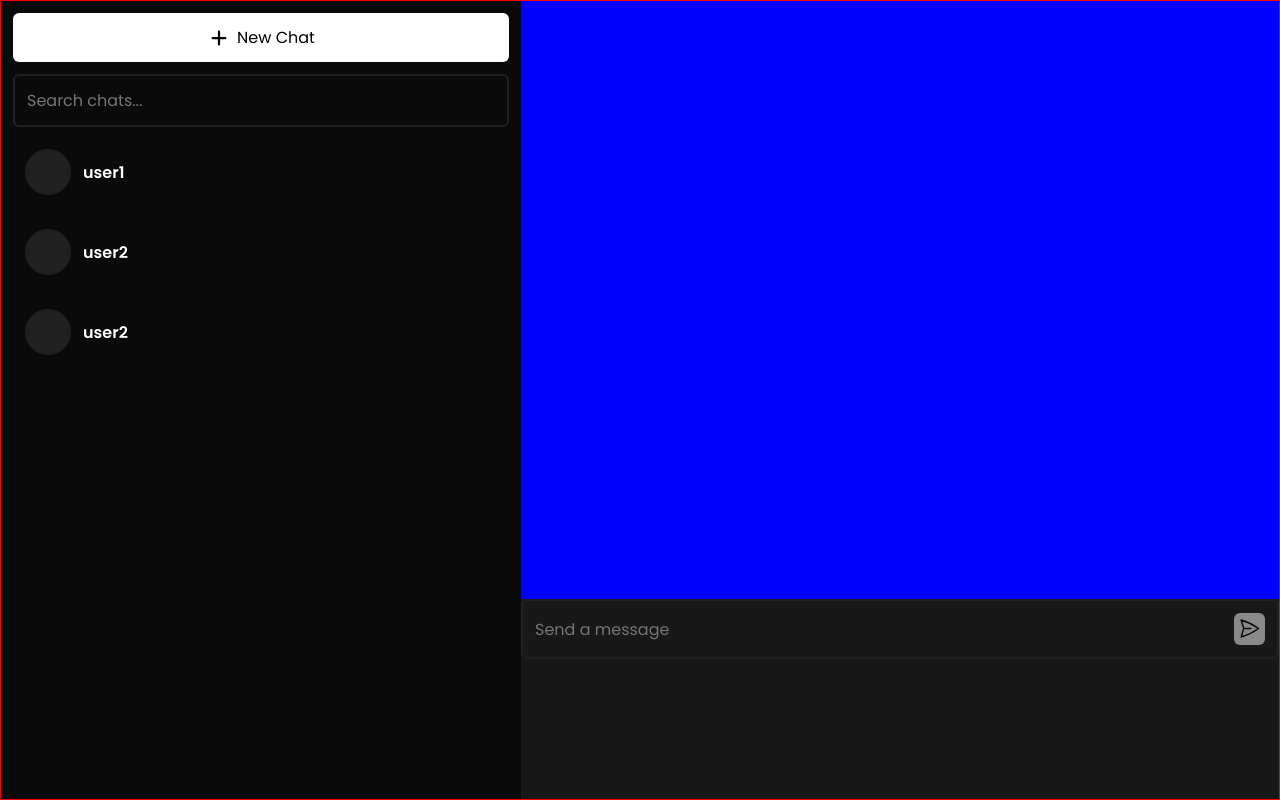
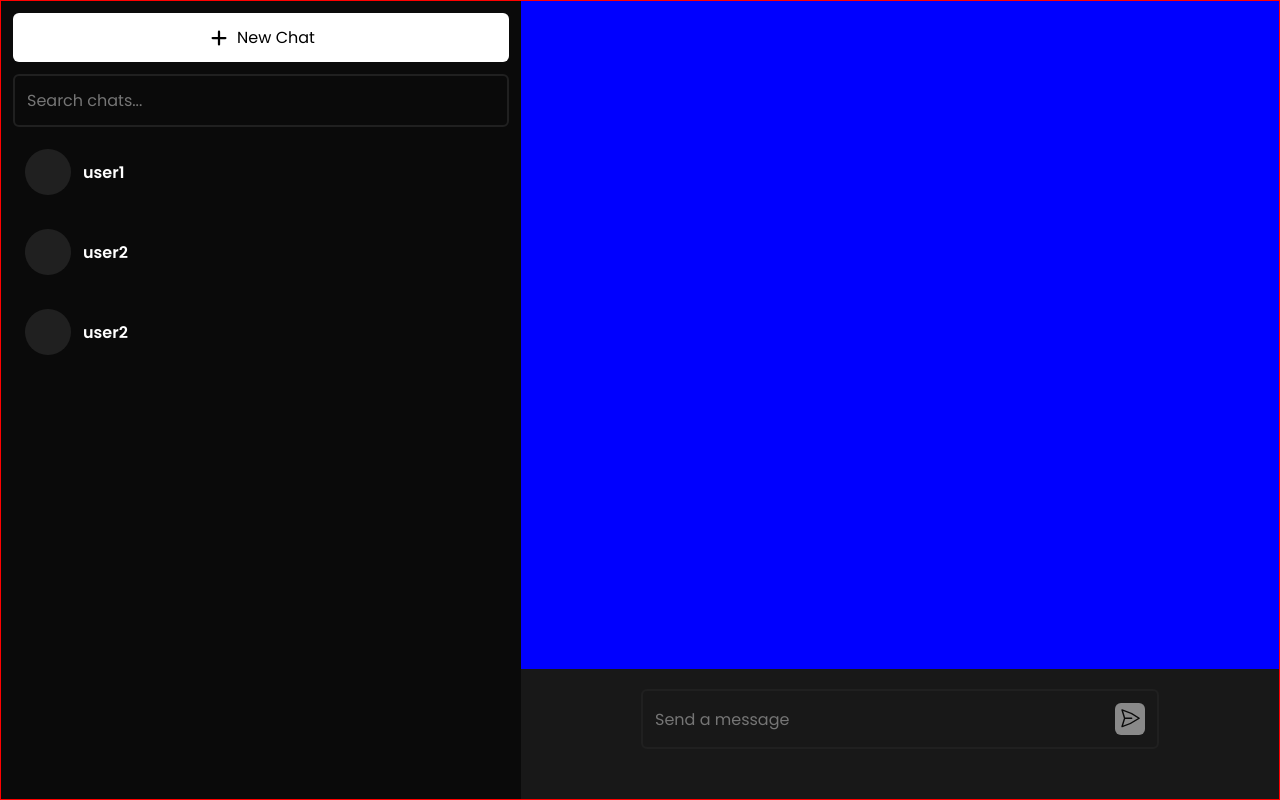
Before and after one commit to mikaelstl/pw2_exercise2_front, a React (Vite) app: page / in a window 1280 px wide. Built offline with nearby package versions, Linux system fonts and the light colour scheme.

Commit message:
feat: adjusting MessageField on screen

```diff
--- a/src/App.tsx
+++ b/src/App.tsx
@@ -18,7 +18,7 @@ const chats: ChatInfo[] = [
 const Content = styled.div`
   display: grid;
   grid-template-columns: auto 1fr;
-  grid-template-rows: 1fr 200px;
+  grid-template-rows: 1fr auto;
 
   height: 100vh;
 
--- a/src/components/MessageField/index.tsx
+++ b/src/components/MessageField/index.tsx
@@ -1,14 +1,16 @@
 import { PaperAirplaneIcon } from "@heroicons/react/24/outline";
 import { BorderedContainer } from "../base/BorderedContainer";
 import { TextInput } from "../base/TextInput";
-import { SendButton } from "./style";
+import { Margin, SendButton } from "./style";
 import Palette from "../../assets/palette";
 
 export function MessageField() {
   return (
-    <BorderedContainer className="message-field">
-      <TextInput placeholder="Send a message"/>
-      <SendButton><PaperAirplaneIcon fontSize={16} color={Palette.chats}/></SendButton>
-    </BorderedContainer>
+    <Margin>
+      <BorderedContainer className="message-field">
+        <TextInput placeholder="Send a message"/>
+        <SendButton><PaperAirplaneIcon fontSize={16} color={Palette.chats}/></SendButton>
+      </BorderedContainer>
+    </Margin>
   )
 }
--- a/src/components/MessageField/style.ts
+++ b/src/components/MessageField/style.ts
@@ -10,8 +10,13 @@ const SendButton = styled.button`
   background-color: ${Palette.action_buttons};
 
   padding: 4px;
+`;
+
+const Margin = styled.div`
+  margin: 20px 120px 50px;
 `
 
 export {
-  SendButton
+  SendButton,
+  Margin
 }
```
